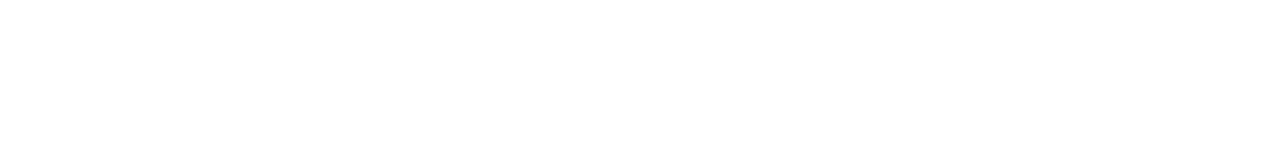
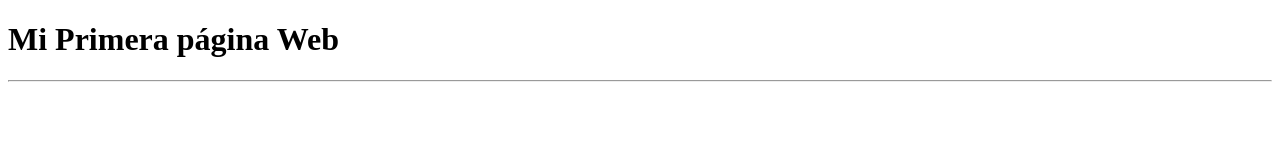
Before and after one commit to jesusromerovillanueva2022/intro, a plain HTML site: page index.html in a window 1280 px wide. Drawn offline with Linux system fonts and the light colour scheme.

Commit message:
se agrega encabezado y línea

```diff
--- a/index.html
+++ b/index.html
@@ -7,6 +7,7 @@
     <title>Document</title>
 </head>
 <body>
-
+    <h1>Mi Primera página Web</h1>
+    <hr>
 </body>
 </html>
```
